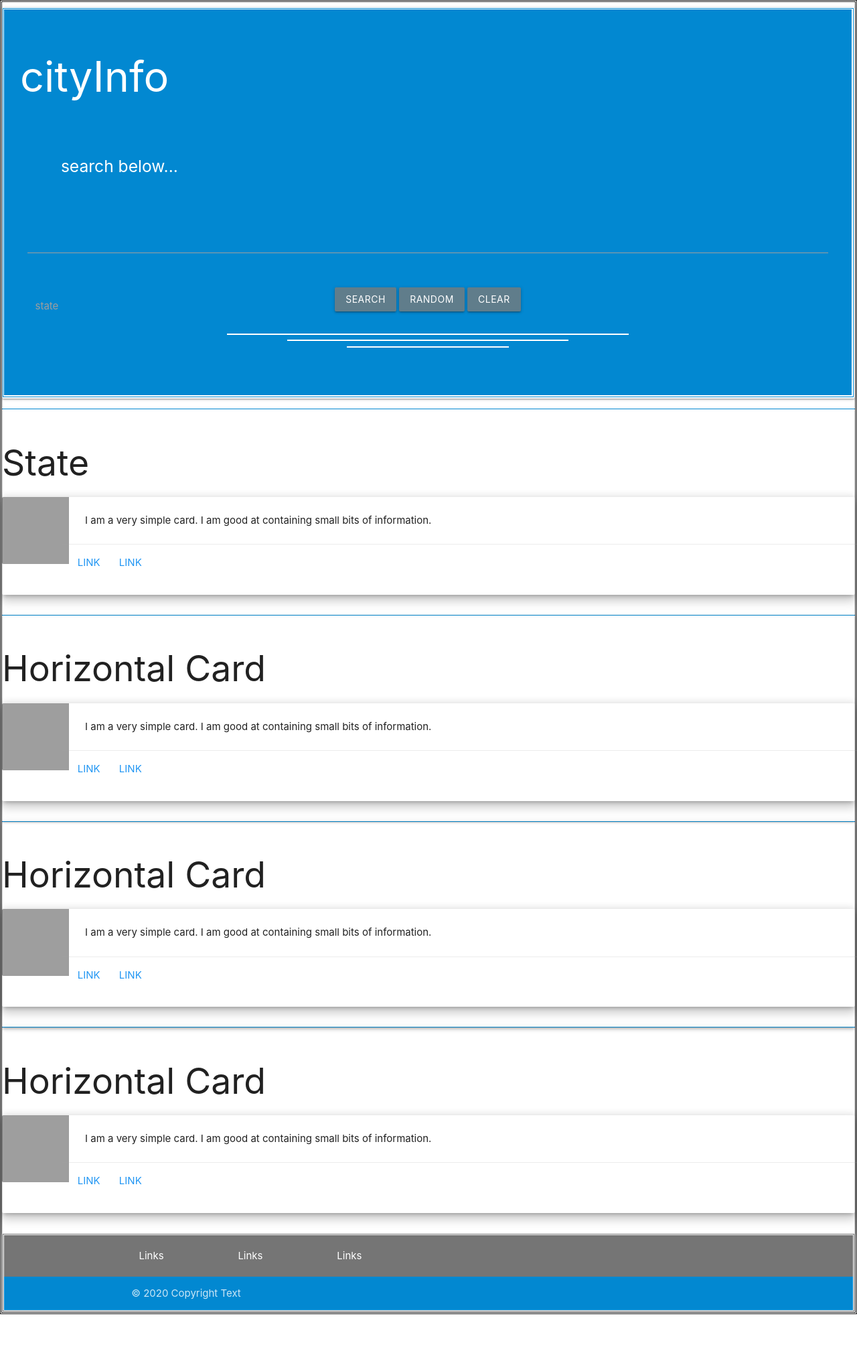
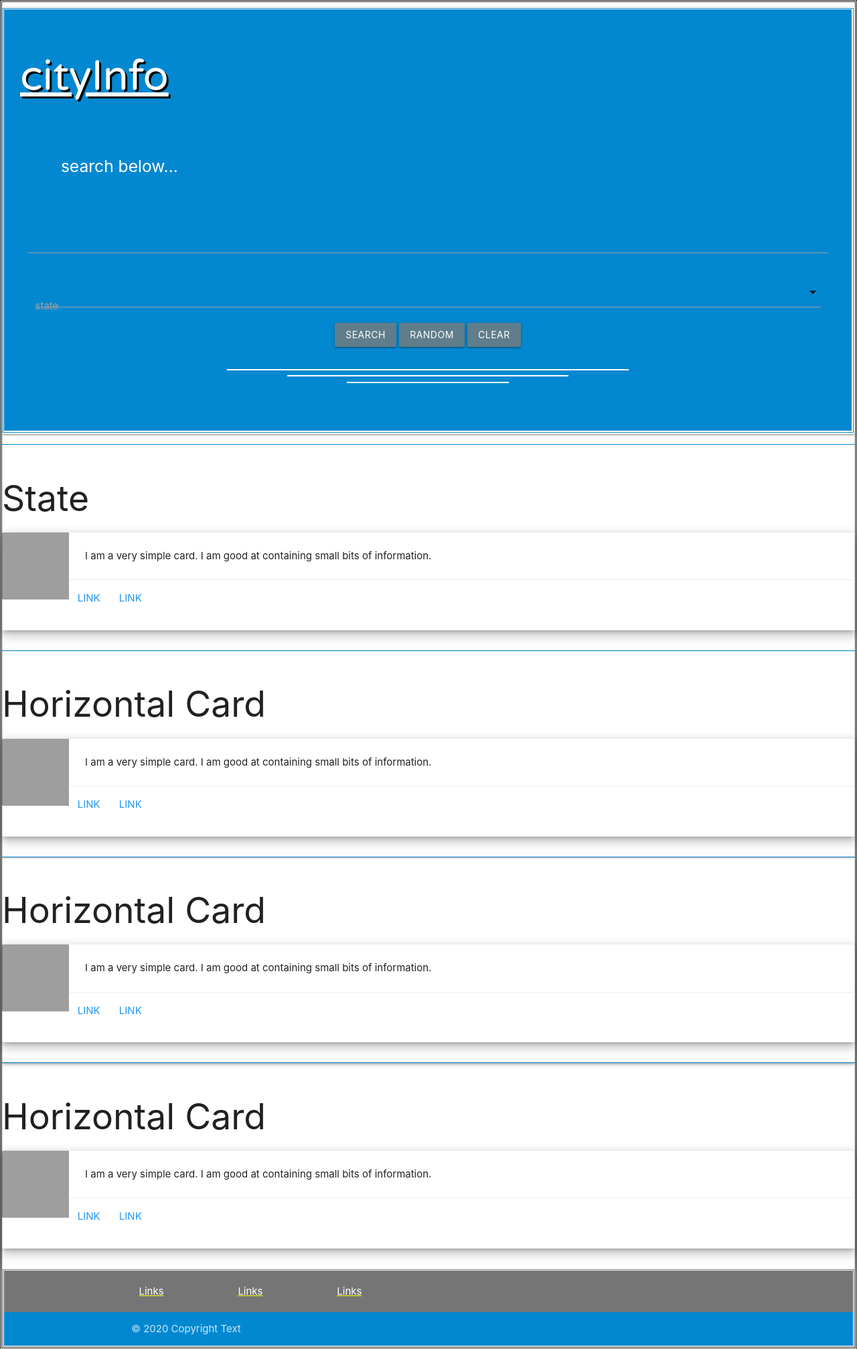
Before and after one commit to jmuncrief/p1_location_info, a plain HTML site: page index.html in a window 1280 px wide. Shown: the whole page at 67% size. Before the commit the page ends 1962 px from the top, so only its background shows below. Drawn offline with nearby package versions, Linux system fonts and the light colour scheme; grey boxes are pictures that could not be loaded.

Commit message:
Got up to speed with everyones files thanks to Tucker.

```diff
--- a/script.js
+++ b/script.js
@@ -78,7 +78,6 @@ function genNewsAjax(city) {
     return $.ajax(settings);
 }
 
-<
 function processNewsData(response) {
     const articles = response.articles;
 
--- a/style.css
+++ b/style.css
@@ -39,12 +39,20 @@ footer {
 }
 
 image {
-margin-left : 3%;
+  margin-left: 3%;
+}
+.white-text {
+  text-decoration: underline;
+  text-decoration-color: yellow;
 }
 
+h1 {
+  text-shadow: 3px 3px black;
+  text-decoration: underline;
+  font-family: "Varela round", sans-serif;
+}
 
-/* #navigationInput {
-
+#navigationInput {
 }
 
 #contentsFromCall {
@@ -52,5 +60,4 @@ margin-left : 3%;
 }
 
 #buttonPress {
-
-} */
+}
```
